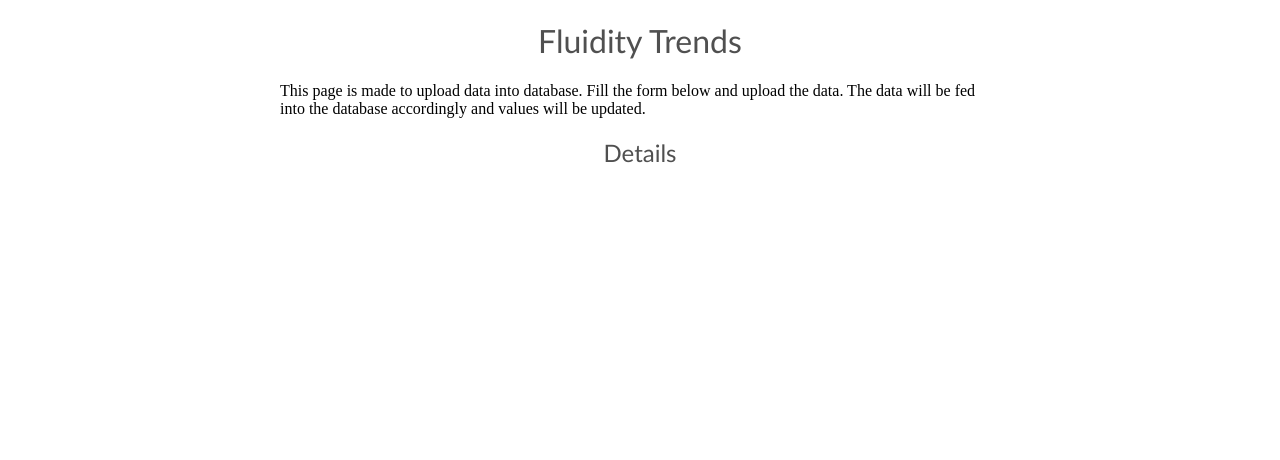
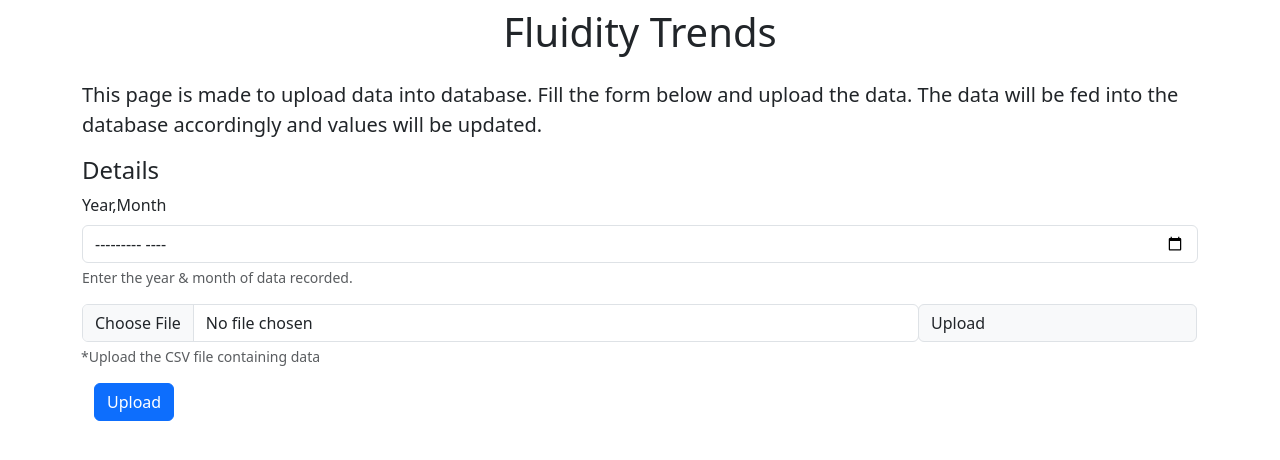
Before and after one commit to achusudha-21/achu-sudha-career, a Flask app: page / in a window 1280 px wide. Shown: the top 460 px of the page. Run offline with Flask 3, Linux system fonts and the light colour scheme.

Commit message:
added requirements

```diff
--- /dev/null
+++ b/requirements.txt
@@ -0,0 +1,2 @@
+Flask
+gunicorn
--- a/templates/home.html
+++ b/templates/home.html
@@ -1,37 +1,55 @@
 <!DOCTYPE html>
 <html>
   <head>
+
  <title> Archana Careers </title>
-    <style>
-      h1 {text-align: center;
-         font: size; 40;
-         font-family: Calibri;
-         font-weight: normal;
-         color: rgb(80,80,80);
-          }
-  h2{text-align: center;
-     color: rgb(80,80,80);
-     font-family: calibri;
-    font-weight:normal;}
 
-      #container {
-        max-width: 720px;
-        margin: 0 auto 0 auto;
-       }
-    </style>
+     <meta charset="utf-8">
+    <meta name="viewport" content="width=device-width, initial-scale=1">
+    <link href="https://cdn.jsdelivr.net/npm/bootstrap@5.3.0-alpha3/dist/css/bootstrap.min.css" rel="stylesheet" integrity="sha384-KK94CHFLLe+nY2dmCWGMq91rCGa5gtU4mk92HdvYe+M/SXH301p5ILy+dN9+nJOZ" crossorigin="anonymous">
+
+
   </head>
+
   <body>
-    <div id= "container">
-    <h1>
+    <div class= "container" >
+
+    <h1 class="text-center mt-2 mb-4">
         Fluidity Trends
     </h1>
 
 
-   <p>This page is made to upload data into database. Fill the form below and upload the data. The data will be fed into the database accordingly and values will be updated.</p>
+   <p class="lead">This page is made to upload data into database. Fill the form below and upload the data. The data will be fed into the database accordingly and values will be updated.</p>
 
 
-    <h2>Details</h2>
+    <h4>Details</h4>
+
+      <form>
+
+  <div class="mb-3">
+    <label for="examplinputeyear,month1" class="form-label">Year,Month</label>
+    <input type="month" class="form-control" id="examplinputeyear,month1" aria-describedby="year,month help">
+    <div id="year,month help" class="form-text">Enter the year & month of data recorded.</div>
+  </div>
+
+        <div class="input-group mb-3">
+          <div class="col-9">
+  <input type="file" class="form-control" id="inputGroupFile02" aria-describedby="input file help"></div>
+  <div class="col-3">
+    <div class="upload">
+          <label class="input-group-text" for="inputGroupFile02">  Upload</label> </div>
+  </div>
+      <div id="input file help" class="form-text" > *Upload the CSV file containing data</div>
+</div>
 
 
+ <div class= container>
+   <button type="input" class="btn btn-primary">Upload</button>
+ </div>
+</form>
+
+
+
+    </div>
   </body>
 </html>
```
